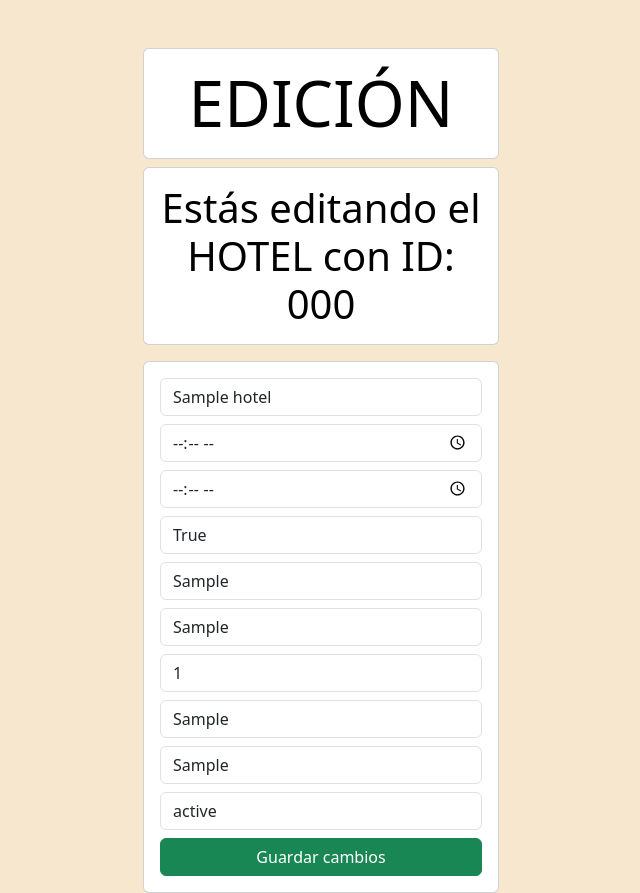
After one commit to DanielRM23/PostgreSQL-Data-Manager, a Django app: template DjangoFBD/tasks/templates/edicionHotel.html in a window 1280 px wide. The commit adds this page. Shown: the whole page, without its empty margins (319-959 px from the left). Run offline with Django 5.2, Linux system fonts and the light colour scheme; the template is opened without the code that fills it: values that come from a table or form of the project are taken from there, others are empty; tables that the repository leaves empty hold one stand-in row (values such as "Sample post").

Commit message:
Parte 2 del proyecto. Se añade la función de editar un hotel.

```diff
--- a/DjangoFBD/tasks/static/main.css
+++ b/DjangoFBD/tasks/static/main.css
@@ -1,4 +1,4 @@
 body {
-            background: #F7E7CE; /* Color pastel */
-            color: black; /* Ajustar el color del texto para contraste */
-        }
+    background: #F7E7CE; /* Color pastel */
+    color: black; /* Ajustar el color del texto para contraste */
+    }
--- /dev/null
+++ b/DjangoFBD/tasks/templates/edicionHotel.html
@@ -0,0 +1,58 @@
+{% load static %}
+
+<!doctype html>
+<html lang="en">
+<head>
+    <meta charset="UTF-8">
+    <meta name="viewport"
+          content="width=device-width, user-scalable=no, initial-scale=1.0, maximum-scale=1.0, minimum-scale=1.0">
+    <meta http-equiv="X-UA-Compatible" content="ie=edge">
+    <title>DJango CRUD</title>
+    <link rel="stylesheet" href="https://cdn.jsdelivr.net/npm/bootstrap@5.3.3/dist/css/bootstrap.min.css">
+    <link rel="stylesheet" href="{% static 'main.css' %}">
+</head>
+
+<body>
+    <div class="container">
+        <div class="row">
+            <div class="col-md-4 offset-md-4">
+                <h1 class=" mt-5 card card-body display-3 text-center"> EDICIÓN </h1>
+                   <p class="card card-body display-6 text-center">
+                    Estás editando el HOTEL con
+                       ID: <strong>{{ hotel_edited.idHotel }}</strong>
+                    </p>
+
+
+                    <form action="{% url 'editHotel' hotel_edited.idHotel %}" method="POST" class="card card-body">
+                        {% csrf_token %}
+
+                        <!-- Nombre del Establecimiento -->
+                        <input type="text" name="nombreEstablecimiento" placeholder="Nombre del Establecimiento" value="{{ hotel_edited.nombreEstablecimiento }}" required class="form-control mb-2">
+
+                        <!-- Horarios -->
+                        <input type="time" name="horaCheckIn" placeholder="Check-In" value="{{ hotel_edited.horaCheckIn }}" required class="form-control mb-2">
+                        <input type="time" name="horaCheckOut" placeholder="Check-Out" value="{{ hotel_edited.horaCheckOut }}" required class="form-control mb-2">
+
+                        <!-- Pet-Friendly -->
+                        <input type="text" name="petFriendly" placeholder="¿Pet-Friendly? (Y/N)" value="{{ hotel_edited.petFriendly }}" required class="form-control mb-2">
+
+                        <!-- Servicio -->
+                        <input type="text" name="servicio" placeholder="Servicios" value="{{ hotel_edited.servicio }}" required class="form-control mb-2">
+
+                        <!-- Dirección -->
+                        <input type="text" name="numeroInterior" placeholder="Número Interior" value="{{ hotel_edited.numeroInterior }}" class="form-control mb-2">
+                        <input type="number" name="numeroExterior" placeholder="Número Exterior" value="{{ hotel_edited.numeroExterior }}" required class="form-control mb-2">
+                        <input type="text" name="colonia" placeholder="Colonia" value="{{ hotel_edited.colonia }}" required class="form-control mb-2">
+                        <input type="text" name="calle" placeholder="Calle" value="{{ hotel_edited.calle }}" required class="form-control mb-2">
+                        <input type="text" name="estado" placeholder="Estado" value="{{ hotel_edited.estado }}" required class="form-control mb-2">
+
+                        <button type="submit" class="btn btn-success">Guardar cambios</button>
+                    </form>
+                </body>
+            </div>
+        </div>
+    </div>
+
+
+
+</html>
--- a/DjangoFBD/tasks/templates/list_tasks.html
+++ b/DjangoFBD/tasks/templates/list_tasks.html
@@ -61,6 +61,12 @@
                             {% csrf_token %}
                             <button type="submit" class="btn btn-danger">Eliminar</button>  <!-- El botón de eliminar debe estar dentro del formulario -->
                         </form>
+
+                        <!-- Formulario para editar -->
+                        <form action="{% url 'editHotelRender' hotel.idHotel %}" method="POST">
+                            {% csrf_token %}
+                            <button type="submit">Editar</button>  <!-- El botón de editar debe estar dentro del formulario -->
+                        </form>
                     </div>
                 {% empty %}
                     <h1 class="mt-4 card card-body display-5 text-center"> Sin registros </h1>
--- a/DjangoFBD/tasks/urls.py
+++ b/DjangoFBD/tasks/urls.py
@@ -1,8 +1,16 @@
 from django.urls import path
-from .views import list_tasks, createHotel, deleteHotel
+from .views import list_tasks, createHotel, deleteHotel, editHotelRender, editHotel
 
 urlpatterns = [
-    path('', list_tasks),  # Página principal
+    # Página principal
+    path('', list_tasks),
+    # Para crear un hotel
     path('new/', createHotel, name="createHotel"),
-    path('delete_hotel/<int:hotel_id>/', deleteHotel, name='deleteHotel')  # Para eliminar un hotel
+    # Para eliminar un hotel
+    path('delete_hotel/<int:hotel_id>/', deleteHotel, name='deleteHotel'),
+    # Render para editar un hotel
+    path('edit_hotel_Render/<int:hotel_id>/', editHotelRender, name="editHotelRender"),
+    # Para editar un hotel
+    path('edit_hotel/<int:hotel_id>/', editHotel, name="editHotel"),
+
 ]
```
Also changed, not shown: DjangoFBD/tasks/views.py (+31 -2 lines).
